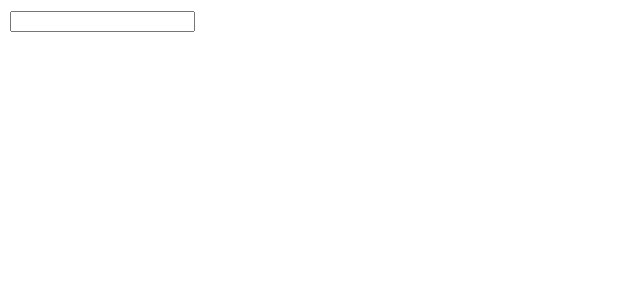
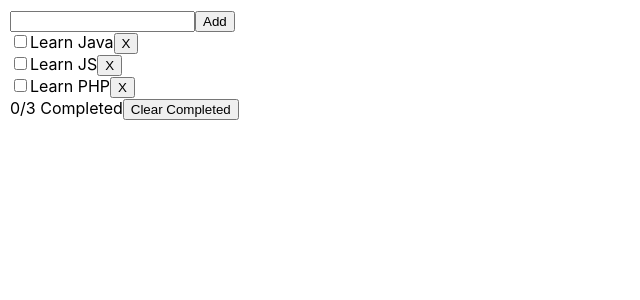
Before and after one commit to Satenik19/react_js_tasks, a React (Create React App) app: page / in a window 1280 px wide. Shown: the top 300 px of the page, without its empty margins (0-640 px from the left). Built offline with nearby package versions, Linux system fonts and the light colour scheme.

Commit message:
Reducers / UseReducer hook / custom useReducer

```diff
--- a/src/App.js
+++ b/src/App.js
@@ -1,56 +1,88 @@
 import './App.css';
-import React, {useEffect, useState} from 'react';
-import useCoronaData from "./useCoronaData";
+import React, {useState} from 'react';
+import TodoList from './TodoList';
+import TodoForm from './TodoForm';
+import TodoFooter from './TodoFooter';
+//
+//    "lint": "eslint src/**/*.js"
+
+function useReducer(reducer, initialState) {
+    const [state, setState] = useState(initialState);
+
+    return [
+        state, (action) => {
+            const newState = reducer(state, action);
+            setState(newState);
+        }
+    ]
+}
+function reducer(state, action) {
+    if (action.type === 'add') {
+        return [
+            ...state,
+            {
+                id: Math.random(),
+                text: action.payload.text,
+                isCompleted: false
+            }
+        ]
+    } else if (action.type === 'delete') {
+        return state.filter(t => t.id !== action.payload.id)
+    }
+
+    return state;
+}
 
 function App() {
-    const [title, setTitle] = useState("");
-    // const [data, setData] = useState();
-    // UseEffect is calling only after rendering
-    // If the second parameter is not empty, it's calling 1 time after mount, and every time when that parameter(s) change(s)
-    // UseEffect returns a function before calling next function in it
-    // UseEffect can't be inside if
-
-
-    // useEffect(() => {
-    //     console.log("UseEffect");
-    //     // Debounce with setTimeout
-    //     if (title.length === 2) {
-    //         const handle = setTimeout(() => {
-    //             fetch(`https://corona-api.com/countries/${title}`)
-    //                 .then(stream => stream.json())
-    //                 .then(results => setData(results.data))
-    //         }, 1000);
-    //
-    //         return () => {
-    //             clearTimeout(handle);
-    //         }
-    //     }
-    // }, [title]);
-    const data = useCoronaData(title);
-
-    // useEffect(() => {
-    //     console.log("UseEffect");
-    //     fetch(`https://corona-api.com/countries`)
-    //         .then(stream => stream.json())
-    //         .then(results => setData(results.data))
-    // }, []);
-
-    let confirmed = "";
-    let name = "";
-    if (data !== undefined) {
-        confirmed = data.latest_data.confirmed;
-        name = data.name;
-    }
-
+    const [todos, dispatch] = useReducer(reducer,[
+        {
+            id: Math.random(),
+            text: "Learn Java",
+            isCompleted: false
+        },
+        {
+            id: Math.random(),
+            text: "Learn JS",
+            isCompleted: false
+        },
+        {
+            id: Math.random(),
+            text: "Learn PHP",
+            isCompleted: false
+        }
+    ]);
     return (
         <div className="App">
-            <input
-                type="text"
-                value={title}
-                onChange={(e) => {
-                setTitle(e.target.value)}}
-            />
-            <h1>{name} {confirmed}</h1>
+            <TodoForm onAdd={(text) => {
+                dispatch({
+                    type: 'add',
+                    payload: {
+                        text,
+                    }
+                })
+            }}/>
+            <TodoList todos={todos}
+                      onChange={(newTodo) => {
+                          // setTodos(todos.map(todo => {
+                          //     if (todo.id === newTodo.id) {
+                          //         return newTodo;
+                          //     }
+                          //     return todo;
+                          // }));
+                      }}
+                      onDelete={(todo) => {
+                          dispatch({
+                              type: 'delete',
+                              payload: {
+                                  id: todo.id,
+                              }
+                          })
+                          // setTodos(todos.filter(t => t.id !== todo.id));
+                      }}/>
+            <TodoFooter todos={todos} onClearCompleted={() => {
+
+                // setTodos(todos.filter(todo => !todo.isCompleted));
+            }}/>
         </div>
     );
 }
```
